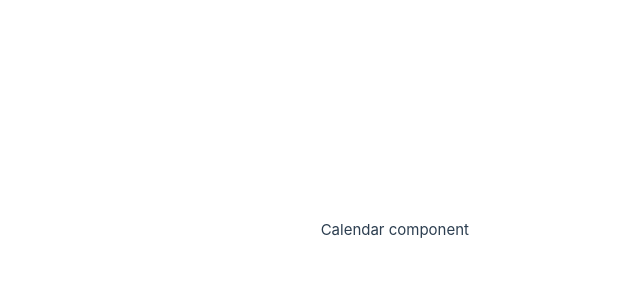
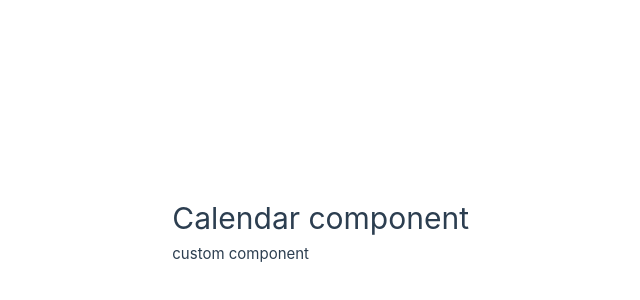
Before and after one commit to dawidstask/calendar-component, a Vue app: page / in a window 1280 px wide. Shown: the part 170-470 px from the top of the page, without its empty margins (171-811 px from the left). Built offline with nearby package versions, Linux system fonts and the light colour scheme; the HTML template or start-up script is replaced by a standard one.

Commit message:
add custom component

```diff
--- a/src/App.vue
+++ b/src/App.vue
@@ -1,8 +1,12 @@
 <script setup lang="ts">
+import CustomComponent from '@/components/CustomComponent.vue'
 </script>
 
 <template>
-  <div>Calendar component</div>
+  <main>
+    <h1>Calendar component</h1>
+    <CustomComponent />
+  </main>
 </template>
 
 <style scoped>
--- /dev/null
+++ b/src/components/CustomComponent.vue
@@ -0,0 +1,13 @@
+<script setup lang="ts">
+
+</script>
+
+<template>
+  <div>
+    custom component
+  </div>
+</template>
+
+<style scoped>
+
+</style>
```
